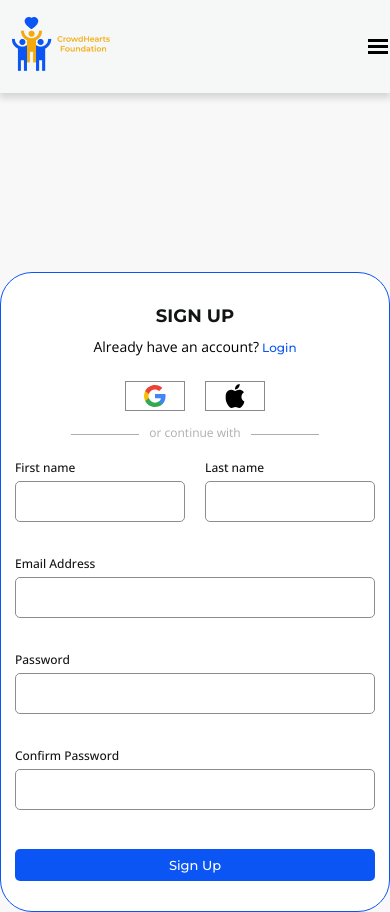
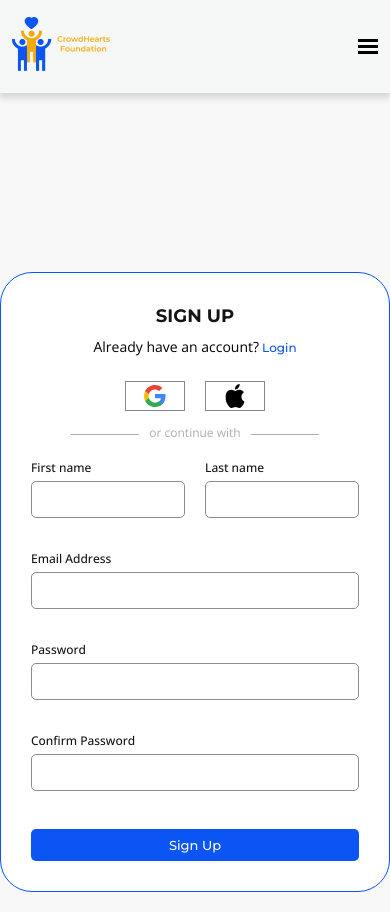
Before and after one commit to michyking/crowdHeart-reg-page, a plain HTML site: page index.html in a window 390 px wide. Shown: the top 912 px of the page. Drawn offline with nearby package versions, Linux system fonts and the light colour scheme.

Commit message:
correction made

```diff
--- a/css/register.css
+++ b/css/register.css
@@ -199,10 +199,10 @@ body{
 
 @media only screen and (max-width: 428px){
     .form {
-        margin: 20px 14px;
+        margin: 20px 30px;
     }
 
-    .container{
+    .form-container{
         width: 400px;
     }
 
@@ -210,12 +210,16 @@ body{
         margin: 10px 70px;
     }
 
+    .constant{
+        margin-bottom: 1px;
+    }
+
     .constant label{
         font-size: 12px;
     }
 
     .constant input {
-        padding: 12px;
+        padding: 10px;
     }
     .form .btn {
         margin-bottom: 10px;
```
